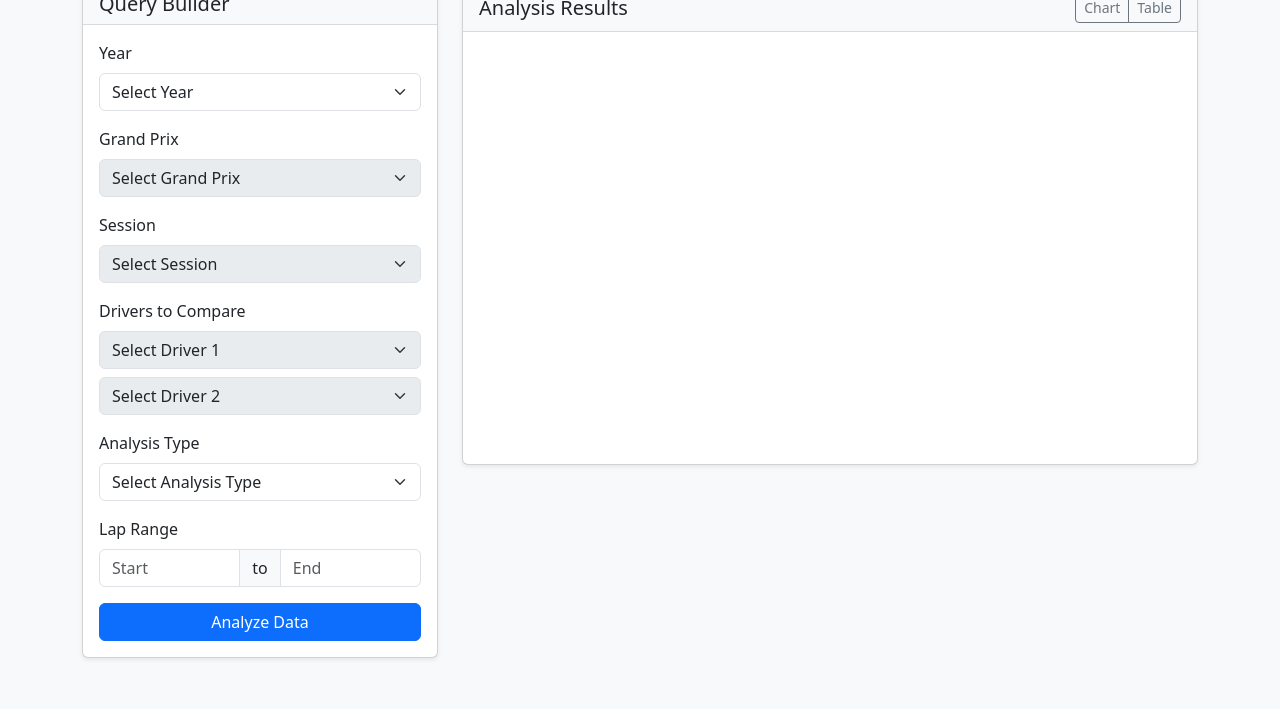
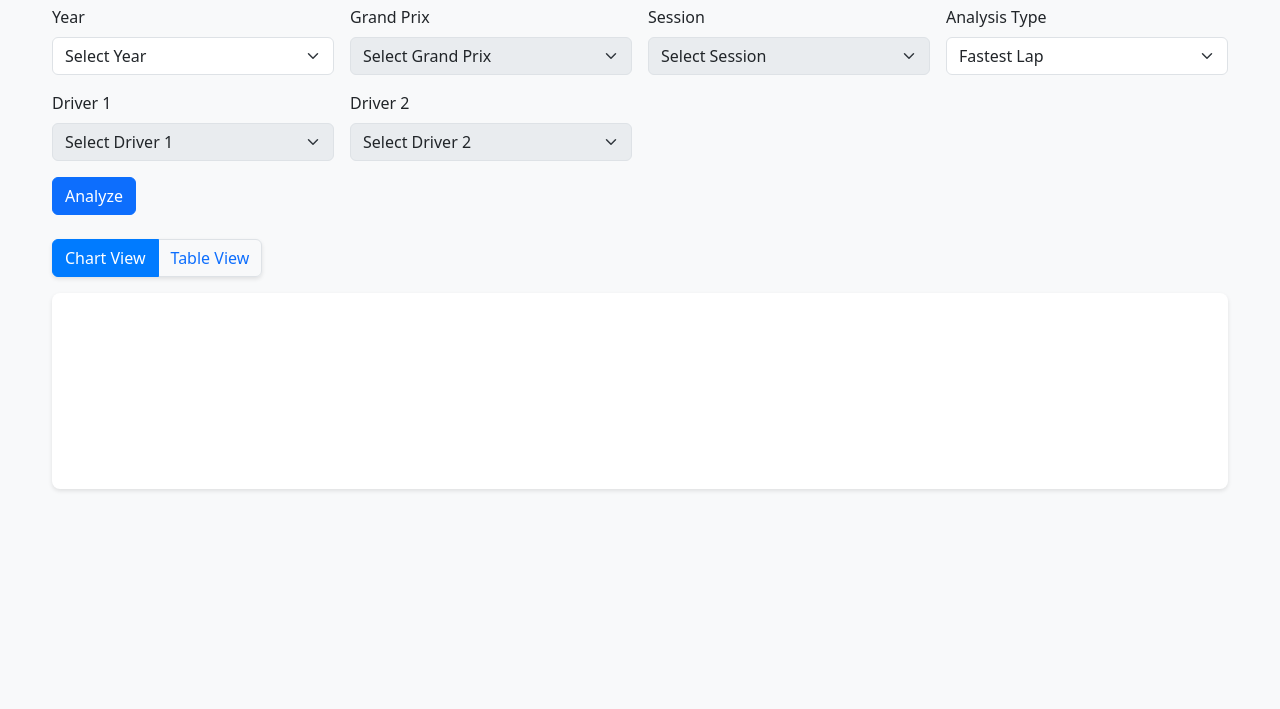
Before and after one commit to GregorySimone/Fastguy, a website: page index.html in a window 1280 px wide. Shown: the part 91-800 px from the top of the page. Drawn offline with nearby package versions, Linux system fonts and the light colour scheme.

Commit message:
Update F1 data analysis web application

```diff
--- a/index.html
+++ b/index.html
@@ -6,140 +6,114 @@
     <title>F1 Data Analysis</title>
     <link href="https://cdn.jsdelivr.net/npm/bootstrap@5.3.0/dist/css/bootstrap.min.css" rel="stylesheet">
     <link href="styles.css" rel="stylesheet">
-    <script src="https://cdn.jsdelivr.net/npm/chart.js"></script>
 </head>
-<body class="bg-light">
-    <nav class="navbar navbar-dark bg-dark">
-        <div class="container">
-            <span class="navbar-brand mb-0 h1">F1 Data Analysis</span>
-        </div>
-    </nav>
+<body>
+    <div class="container mt-4">
+        <h1 class="mb-4">F1 Data Analysis</h1>
 
-    <div class="container mt-4">
-        <div class="row">
-            <!-- Query Builder Section -->
-            <div class="col-md-4">
-                <div class="card">
-                    <div class="card-header">
-                        <h5 class="card-title mb-0">Query Builder</h5>
-                    </div>
-                    <div class="card-body">
         <form id="queryForm">
+            <div class="row g-3 mb-4">
                 <!-- Year Selection -->
-                            <div class="mb-3">
+                <div class="col-md-3">
                     <label for="year" class="form-label">Year</label>
-                                <select class="form-select" id="year" required>
+                    <select id="year" class="form-select" required>
                         <option value="">Select Year</option>
                     </select>
                 </div>
 
                 <!-- Grand Prix Selection -->
-                            <div class="mb-3">
+                <div class="col-md-3">
                     <label for="grandPrix" class="form-label">Grand Prix</label>
-                                <select class="form-select" id="grandPrix" required disabled>
+                    <select id="grandPrix" class="form-select" required disabled>
                         <option value="">Select Grand Prix</option>
                     </select>
                 </div>
 
                 <!-- Session Selection -->
-                            <div class="mb-3">
+                <div class="col-md-3">
                     <label for="session" class="form-label">Session</label>
-                                <select class="form-select" id="session" required disabled>
+                    <select id="session" class="form-select" required disabled>
                         <option value="">Select Session</option>
                     </select>
                 </div>
 
-                            <!-- Driver Selection -->
-                            <div class="mb-3">
-                                <label class="form-label">Drivers to Compare</label>
-                                <select class="form-select mb-2" id="driver1" required disabled>
-                                    <option value="">Select Driver 1</option>
-                                </select>
-                                <select class="form-select" id="driver2" required disabled>
-                                    <option value="">Select Driver 2</option>
-                                </select>
-                            </div>
-
-                            <!-- Analysis Type -->
-                            <div class="mb-3">
+                <!-- Analysis Type Selection -->
+                <div class="col-md-3">
                     <label for="analysisType" class="form-label">Analysis Type</label>
-                                <select class="form-select" id="analysisType" required>
-                                    <option value="">Select Analysis Type</option>
+                    <select id="analysisType" class="form-select" required>
                         <option value="fastestLap">Fastest Lap</option>
                         <option value="lapTimes">Lap Times</option>
-                                    <option value="sectors">Sector Times</option>
-                                    <option value="minisectors">Mini Sectors</option>
+                        <option value="sectors">Sectors</option>
+                        <option value="minisectors">Mini-Sectors</option>
                         <option value="speedTraps">Speed Traps</option>
                         <option value="tyreStrategy">Tyre Strategy</option>
                     </select>
                 </div>
 
+                <!-- Driver 1 Selection -->
+                <div class="col-md-3">
+                    <label for="driver1" class="form-label">Driver 1</label>
+                    <select id="driver1" class="form-select" required disabled>
+                        <option value="">Select Driver 1</option>
+                    </select>
+                </div>
+
+                <!-- Driver 2 Selection -->
+                <div class="col-md-3">
+                    <label for="driver2" class="form-label">Driver 2</label>
+                    <select id="driver2" class="form-select" required disabled>
+                        <option value="">Select Driver 2</option>
+                    </select>
+                </div>
+
                 <!-- Qualifying Segment Selection (hidden by default) -->
-                            <div class="mb-3 qualifying-segment-div" style="display: none;">
+                <div class="col-md-3 qualifying-segment-div" style="display: none;">
                     <label for="qualifyingSegment" class="form-label">Qualifying Segment</label>
-                                <select class="form-select" id="qualifyingSegment">
-                                    <option value="">All Segments</option>
+                    <select id="qualifyingSegment" class="form-select">
                         <option value="Q1">Q1</option>
                         <option value="Q2">Q2</option>
                         <option value="Q3">Q3</option>
                     </select>
                 </div>
 
-                            <!-- Lap Range -->
-                            <div class="mb-3 lap-range-div">
-                                <label class="form-label">Lap Range</label>
-                                <div class="input-group">
-                                    <input type="number" class="form-control" id="startLap" placeholder="Start" min="1">
-                                    <span class="input-group-text">to</span>
-                                    <input type="number" class="form-control" id="endLap" placeholder="End" min="1">
+                <!-- Lap Range Selection (hidden by default) -->
+                <div class="col-md-3 lap-range-div" style="display: none;">
+                    <label for="lapRange" class="form-label">Lap Range</label>
+                    <select id="lapRange" class="form-select">
+                        <option value="all">All Laps</option>
+                        <option value="first10">First 10 Laps</option>
+                        <option value="last10">Last 10 Laps</option>
+                    </select>
+                </div>
+
+                <!-- Submit Button -->
+                <div class="col-12">
+                    <button type="submit" class="btn btn-primary">Analyze</button>
+                </div>
+            </div>
+        </form>
+
+        <!-- View Toggle Buttons -->
+        <div class="btn-group mb-3" role="group">
+            <button id="chartView" type="button" class="btn btn-outline-primary active">Chart View</button>
+            <button id="tableView" type="button" class="btn btn-outline-primary">Table View</button>
+        </div>
+
+        <!-- Chart Container -->
+        <div id="chartContainer" class="mb-4">
+            <canvas id="analysisChart"></canvas>
+        </div>
+
+        <!-- Table Container -->
+        <div id="tableContainer" class="mb-4 d-none">
+            <table id="analysisTable" class="table table-striped">
+                <thead></thead>
+                <tbody></tbody>
+            </table>
         </div>
     </div>
 
-                            <button type="submit" class="btn btn-primary w-100">Analyze Data</button>
-                        </form>
-                    </div>
-                </div>
-            </div>
-
-            <!-- Results Section -->
-            <div class="col-md-8">
-                <div class="card">
-                    <div class="card-header d-flex justify-content-between align-items-center">
-                        <h5 class="card-title mb-0">Analysis Results</h5>
-                        <div class="btn-group">
-                            <button class="btn btn-sm btn-outline-secondary" id="chartView">Chart</button>
-                            <button class="btn btn-sm btn-outline-secondary" id="tableView">Table</button>
-                        </div>
-                    </div>
-                    <div class="card-body">
-                        <!-- Chart Container -->
-                        <div id="chartContainer">
-                            <canvas id="analysisChart"></canvas>
-                        </div>
-                        <!-- Table Container -->
-                        <div id="tableContainer" class="d-none">
-                            <div class="table-responsive">
-                                <table class="table table-striped" id="analysisTable">
-                                    <thead>
-                                        <tr>
-                                            <th>Metric</th>
-                                            <th>Driver 1</th>
-                                            <th>Driver 2</th>
-                                            <th>Delta</th>
-                                        </tr>
-                                    </thead>
-                                    <tbody>
-                                    </tbody>
-                                </table>
-                            </div>
-                        </div>
-                    </div>
-                </div>
-            </div>
-        </div>
-    </div>
-
-    <script src="https://cdn.jsdelivr.net/npm/bootstrap@5.3.0/dist/js/bootstrap.bundle.min.js"></script>
+    <script src="https://cdn.jsdelivr.net/npm/chart.js"></script>
     <script src="script.js"></script>
 </body>
 </html>
--- a/styles.css
+++ b/styles.css
@@ -1,36 +1,115 @@
-.card {
-    box-shadow: 0 0.125rem 0.25rem rgba(0, 0, 0, 0.075);
+/* General Styles */
+body {
+    background-color: #f8f9fa;
 }
 
-.card-header {
-    background-color: #f8f9fa;
-    border-bottom: 1px solid rgba(0, 0, 0, 0.125);
+.container {
+    max-width: 1200px;
 }
 
-#chartContainer {
-    min-height: 400px;
-    position: relative;
+/* Form Styles */
+.form-label {
+    font-weight: 500;
 }
 
 .form-select:disabled {
     background-color: #e9ecef;
-    cursor: not-allowed;
 }
 
-.btn-group .btn {
-    padding: 0.25rem 0.5rem;
-    font-size: 0.875rem;
+/* Chart Styles */
+#chartContainer {
+    background-color: white;
+    border-radius: 8px;
+    padding: 20px;
+    box-shadow: 0 2px 4px rgba(0,0,0,0.1);
+}
+
+/* Table Styles */
+#tableContainer {
+    background-color: white;
+    border-radius: 8px;
+    padding: 20px;
+    box-shadow: 0 2px 4px rgba(0,0,0,0.1);
 }
 
 .table th {
-    font-weight: 600;
     background-color: #f8f9fa;
 }
 
+/* Delta Styles */
 .delta-positive {
     color: #dc3545;
 }
 
 .delta-negative {
-    color: #198754;
+    color: #28a745;
 }
+
+/* Tyre Compound Styles */
+.tyre-compound {
+    display: inline-block;
+    padding: 2px 8px;
+    border-radius: 4px;
+    font-weight: 500;
+}
+
+.tyre-soft {
+    background-color: #ffebee;
+    color: #c62828;
+}
+
+.tyre-medium {
+    background-color: #fff9c4;
+    color: #f9a825;
+}
+
+.tyre-hard {
+    background-color: #f5f5f5;
+    color: #424242;
+}
+
+.tyre-intermediate {
+    background-color: #e8f5e9;
+    color: #2e7d32;
+}
+
+.tyre-wet {
+    background-color: #e3f2fd;
+    color: #1565c0;
+}
+
+/* Button Styles */
+.btn-group {
+    box-shadow: 0 2px 4px rgba(0,0,0,0.1);
+}
+
+.btn-outline-primary {
+    border-color: #dee2e6;
+}
+
+.btn-outline-primary:hover,
+.btn-outline-primary.active {
+    background-color: #007bff;
+    border-color: #007bff;
+    color: white;
+}
+
+/* Responsive Styles */
+@media (max-width: 768px) {
+    .container {
+        padding: 10px;
+    }
+
+    #chartContainer,
+    #tableContainer {
+        padding: 10px;
+    }
+
+    .btn-group {
+        width: 100%;
+    }
+
+    .btn-group .btn {
+        flex: 1;
+    }
+}
```
Also changed, not shown: README.md. Lines whose indentation alone changed are shown as unchanged.
